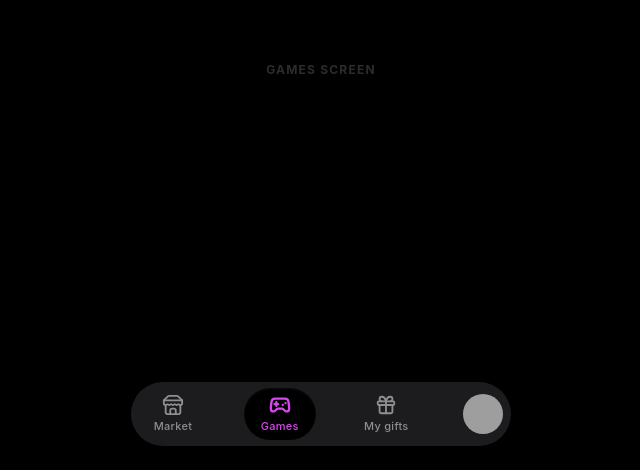
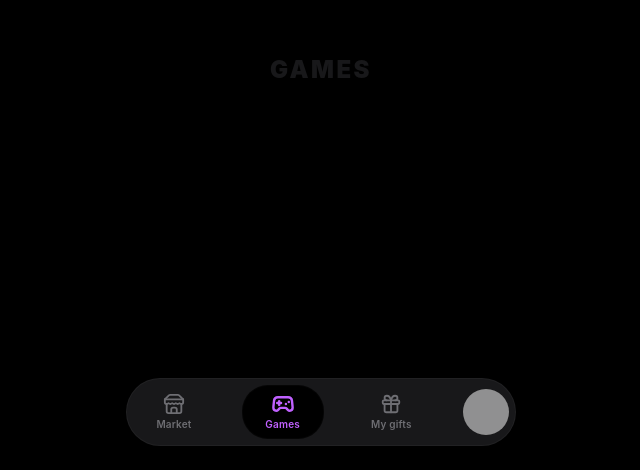
Before and after one commit to molniyamaqueen/cs2-case-simulator, a React (Vite) app: page / in a window 1280 px wide. Shown: the part 330-800 px from the top of the page, without its empty margins (319-959 px from the left). Built offline with nearby package versions, Linux system fonts and the light colour scheme; grey boxes are pictures that could not be loaded.

Commit message:
Update App.jsx

```diff
--- a/src/App.jsx
+++ b/src/App.jsx
@@ -27,13 +27,13 @@ const App = () => {
   const NavItem = ({ id, label, icon, activeColor, isAvatar }) => {
     const isActive = activeTab === id;
 
-    // Аватарка (круг справа)
+    // Аватарка (крупнее и ближе к краю, как на скрине)
     if (isAvatar) {
       return (
         <button
           onClick={() => { setActiveTab(id); triggerHaptic(); }}
-          className={`w-11 h-11 rounded-full overflow-hidden shrink-0 ml-1 border-2 transition-colors duration-300 ${
-            isActive ? 'border-[#d946ef]' : 'border-transparent'
+          className={`w-[46px] h-[46px] rounded-full overflow-hidden shrink-0 ml-1 transition-all duration-300 ${
+            isActive ? 'ring-2 ring-white/20' : 'ring-0 opacity-90'
           }`}
         >
           <img
@@ -45,20 +45,24 @@ const App = () => {
       );
     }
 
-    // Обычные кнопки (как на скрине)
+    // Идеально выверенные кнопки 1 в 1
     return (
       <button
         onClick={() => { setActiveTab(id); triggerHaptic(); }}
-        className={`relative flex flex-col items-center justify-center h-[52px] min-w-[72px] px-3 rounded-full transition-all duration-300 ${
-          isActive ? 'bg-black shadow-[inset_0_1px_3px_rgba(255,255,255,0.05)]' : 'bg-transparent'
+        // Широкая таблетка (w-[82px] h-[54px]) с эффектом вжатости
+        className={`relative flex flex-col items-center justify-center h-[54px] w-[82px] rounded-[26px] transition-all duration-300 ${
+          isActive
+            ? 'bg-[#000000] shadow-[inset_0_2px_8px_rgba(0,0,0,0.8)] border border-white/[0.02]'
+            : 'bg-transparent'
         }`}
-        style={{ color: isActive ? activeColor : '#8e8e93' }}
+        style={{ color: isActive ? activeColor : '#6e6e73' }} // #6e6e73 - цвет неактивного текста как на референсе
       >
-        <div className="mb-0.5">
+        <div className={`mb-0.5 transition-transform duration-300 ${isActive ? 'scale-105' : 'scale-100'}`}>
+          {/* Делаем иконку чуть плотнее */}
           {React.cloneElement(icon, { size: 22, strokeWidth: isActive ? 2.5 : 2 })}
         </div>
 
-        <span className="text-[11px] font-medium tracking-wide">
+        <span className="text-[10px] font-semibold tracking-[0.02em]">
           {label}
         </span>
       </button>
@@ -70,15 +74,15 @@ const App = () => {
 
       {/* РАБОЧАЯ ЗОНА */}
       <main className="flex-1 flex items-center justify-center">
-         <p className="text-[#2c2c2e] font-bold text-xs tracking-widest uppercase">{activeTab} SCREEN</p>
+         <p className="text-[#18181a] font-black text-2xl tracking-widest uppercase">{activeTab}</p>
       </main>
 
-      {/* НАВИГАЦИЯ (Строго по скрину) */}
+      {/* НАВИГАЦИЯ (Идеальный клон) */}
       <div className="fixed bottom-6 w-full flex justify-center z-50 px-4">
-        <nav className="w-full max-w-[380px] bg-[#1c1c1e] rounded-full p-1.5 flex justify-between items-center shadow-2xl">
+        <nav className="w-full max-w-[390px] bg-[#18181a] rounded-[34px] p-1.5 flex justify-between items-center border border-white/[0.04] shadow-[0_20px_40px_rgba(0,0,0,0.6)]">
 
           <NavItem id="market" label="Market" icon={<Store />} activeColor="#ffffff" />
-          <NavItem id="games" label="Games" icon={<Gamepad2 />} activeColor="#d946ef" />
+          <NavItem id="games" label="Games" icon={<Gamepad2 />} activeColor="#c061ff" /> {/* Оригинальный фиолетовый из Portals */}
           <NavItem id="gifts" label="My gifts" icon={<Gift />} activeColor="#ffffff" />
           <NavItem id="profile" isAvatar={true} />
 
```
